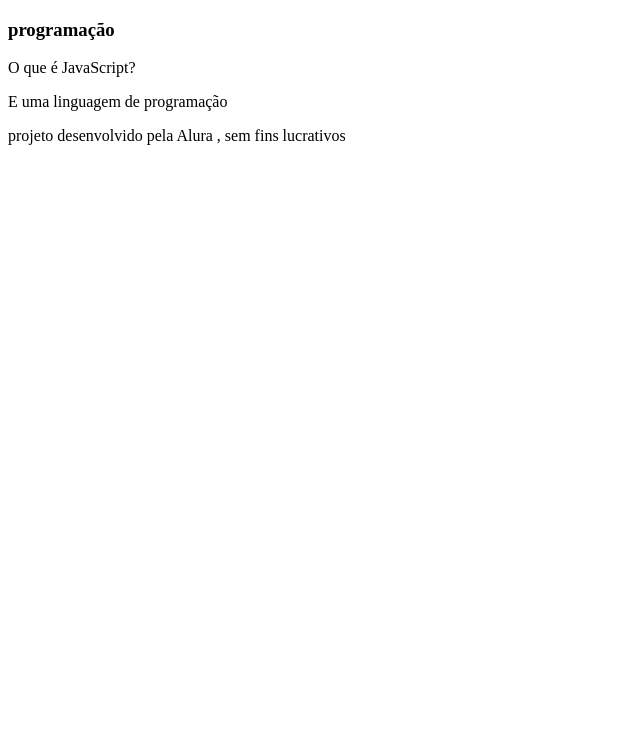
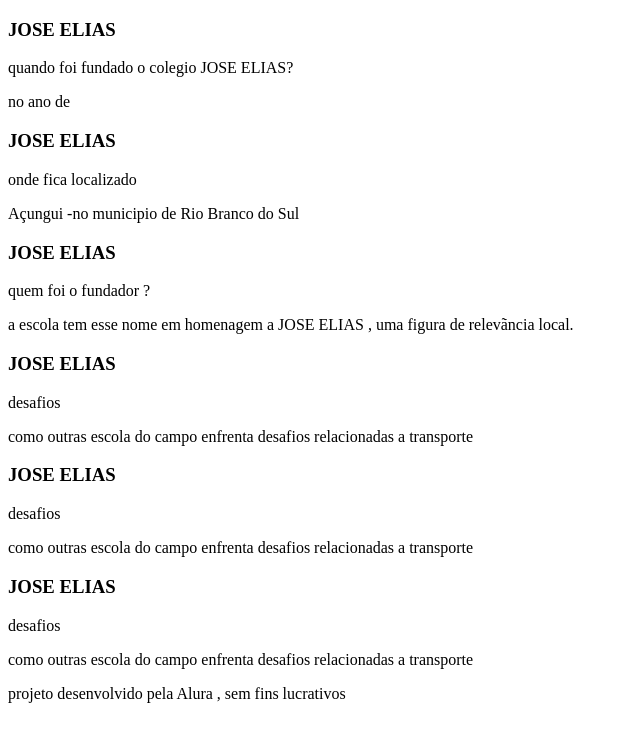
Before and after one commit to joce1209/flashcardsjoseelias, a plain HTML site: page index.html in a window 1280 px wide. Shown: the whole page, without its empty margins (0-640 px from the left). Drawn offline with Linux system fonts and the light colour scheme.

Commit message:
perguntas

```diff
--- a/index.html
+++ b/index.html
@@ -13,16 +13,75 @@
 
             <article class="cartao">
                 <div class="cartao__conteudo">
-                    <h3>programação</h3>
+                    <h3>JOSE ELIAS</h3>
                     <div class="cartao__conteudo__perguntas">
-                        <p>O que é JavaScript?</p>
+                        <p>quando foi fundado o colegio JOSE ELIAS?</p>
                     </div>
                     <div class="cartao__conteudo__resposta">
-                        <p>E uma linguagem de programação</p>
+                        <p>no ano de </p>
                     </div>
                 </div>
              </article>
 
+            <article class="cartao">
+                <div class="cartao__conteudo">
+                    <h3>JOSE ELIAS</h3>
+                    <div class="cartao__conteudo__perguntas">
+                        <p>onde fica localizado </p>
+                    </div>
+                    <div class="cartao__conteudo__resposta">
+                        <p>Açungui -no municipio de Rio Branco  do Sul</p>
+                    </div>
+                </div>
+             </article>
+
+             <article class="cartao">
+                <div class="cartao__conteudo">
+                    <h3>JOSE ELIAS</h3>
+                    <div class="cartao__conteudo__perguntas">
+                        <p>quem foi o fundador ?</p>
+                    </div>
+                    <div class="cartao__conteudo__resposta">
+                        <p>a escola tem esse nome em homenagem a JOSE ELIAS , uma figura de relevãncia local.</p>
+                    </div>
+                </div>
+             </article>
+
+           <article class="cartao">
+                <div class="cartao__conteudo">
+                    <h3>JOSE ELIAS</h3>
+                    <div class="cartao__conteudo__perguntas">
+                        <p>desafios</p>
+                    </div>
+                    <div class="cartao__conteudo__resposta">
+                        <p>como outras escola do campo enfrenta desafios relacionadas a transporte</p>
+                    </div>
+                </div>
+             </article>
+
+                <article class="cartao">
+                <div class="cartao__conteudo">
+                    <h3>JOSE ELIAS</h3>
+                    <div class="cartao__conteudo__perguntas">
+                        <p>desafios</p>
+                    </div>
+                    <div class="cartao__conteudo__resposta">
+                        <p>como outras escola do campo enfrenta desafios relacionadas a transporte</p>
+                    </div>
+                </div>
+             </article>
+
+             <article class="cartao">
+                <div class="cartao__conteudo">
+                    <h3>JOSE ELIAS</h3>
+                    <div class="cartao__conteudo__perguntas">
+                        <p>desafios</p>
+                    </div>
+                    <div class="cartao__conteudo__resposta">
+                        <p>como outras escola do campo enfrenta desafios relacionadas a transporte</p>
+                    </div>
+                </div>
+             </article>
 
 
 
```
